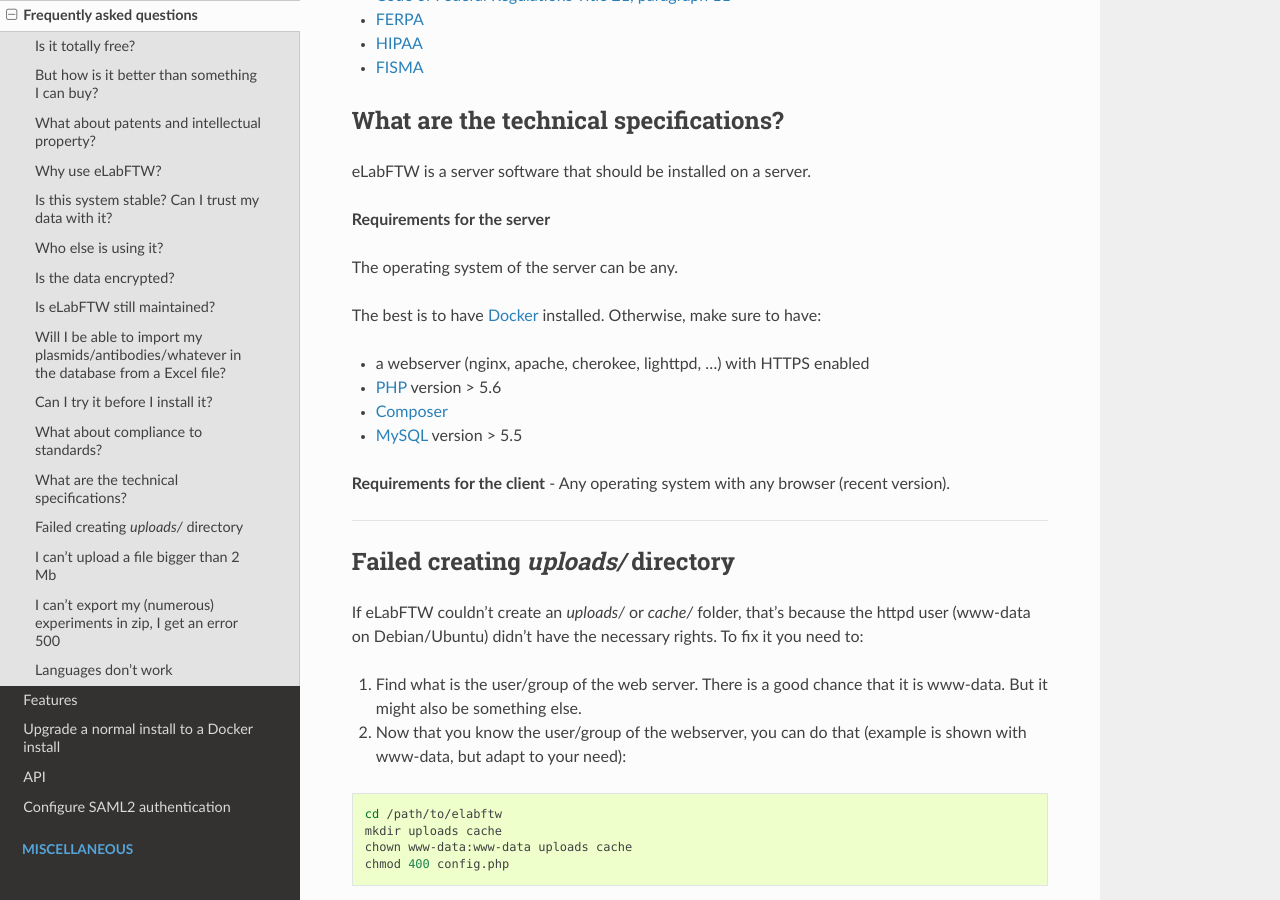
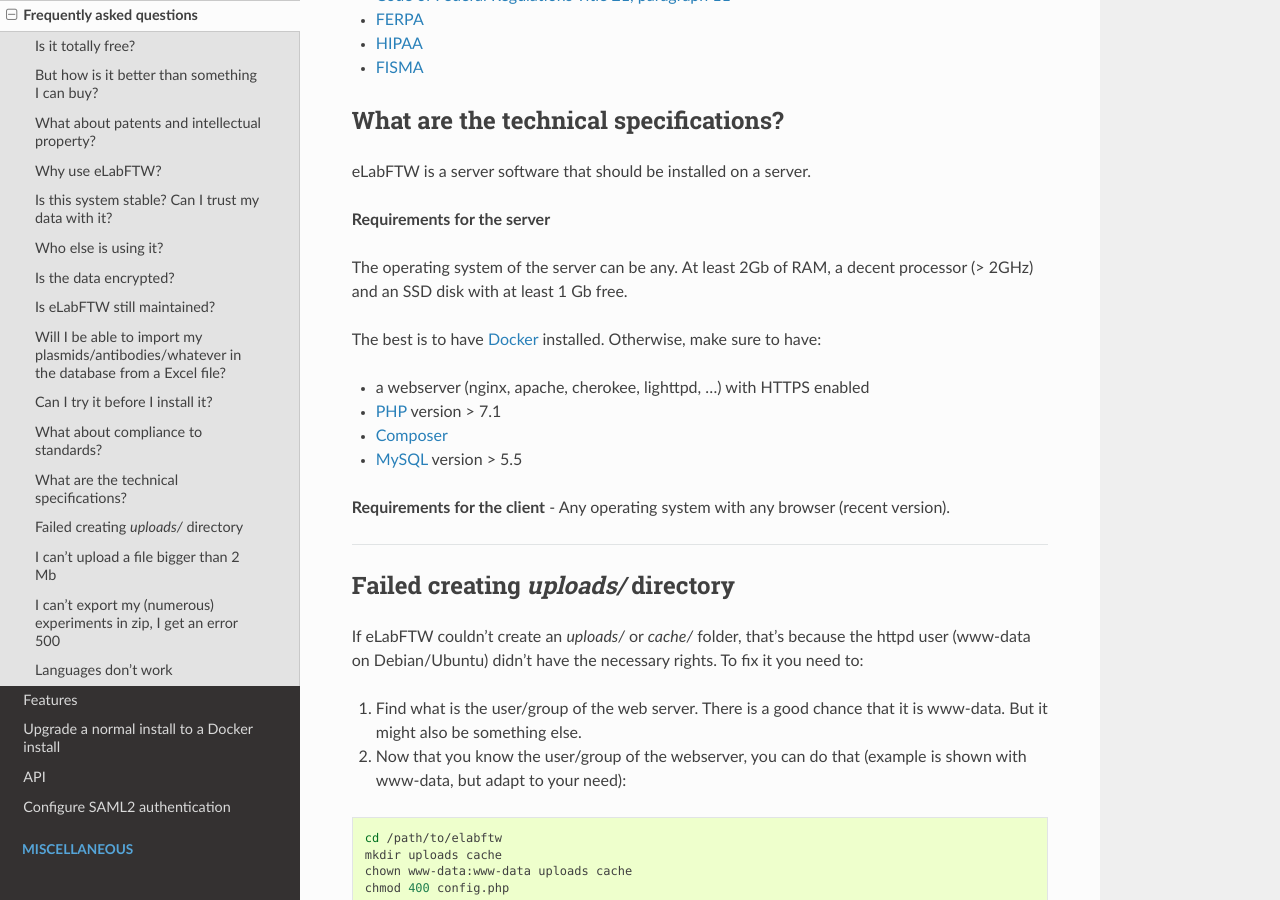
Before and after one commit to elabftw/elabdoc, a Sphinx documentation site: the page built from doc/faq.rst, in a window 1280 px wide and 900 px high, scrolled down 3368 px. Built offline with Sphinx 7.4.7 and the Read the Docs theme 2.0.0, drawn with Linux system fonts in a browser that asks for light colours; pages that are not in the unit, such as notebooks, are missing from menus.

Commit message:
add hardware requirements

```diff
--- a/doc/faq.rst
+++ b/doc/faq.rst
@@ -134,12 +134,12 @@
 
 **Requirements for the server**
 
-The operating system of the server can be any.
+The operating system of the server can be any. At least 2Gb of RAM, a decent processor (> 2GHz) and an SSD disk with at least 1 Gb free.
 
 The best is to have `Docker <https://www.docker.com>`_ installed. Otherwise, make sure to have:
 
 * a webserver (nginx, apache, cherokee, lighttpd, …) with HTTPS enabled
-* `PHP <https://secure.php.net/>`_ version > 5.6
+* `PHP <https://secure.php.net/>`_ version > 7.1
 * `Composer <https://getcomposer.org/>`_
 * `MySQL <https://www.mysql.com/>`_ version > 5.5
 
```
